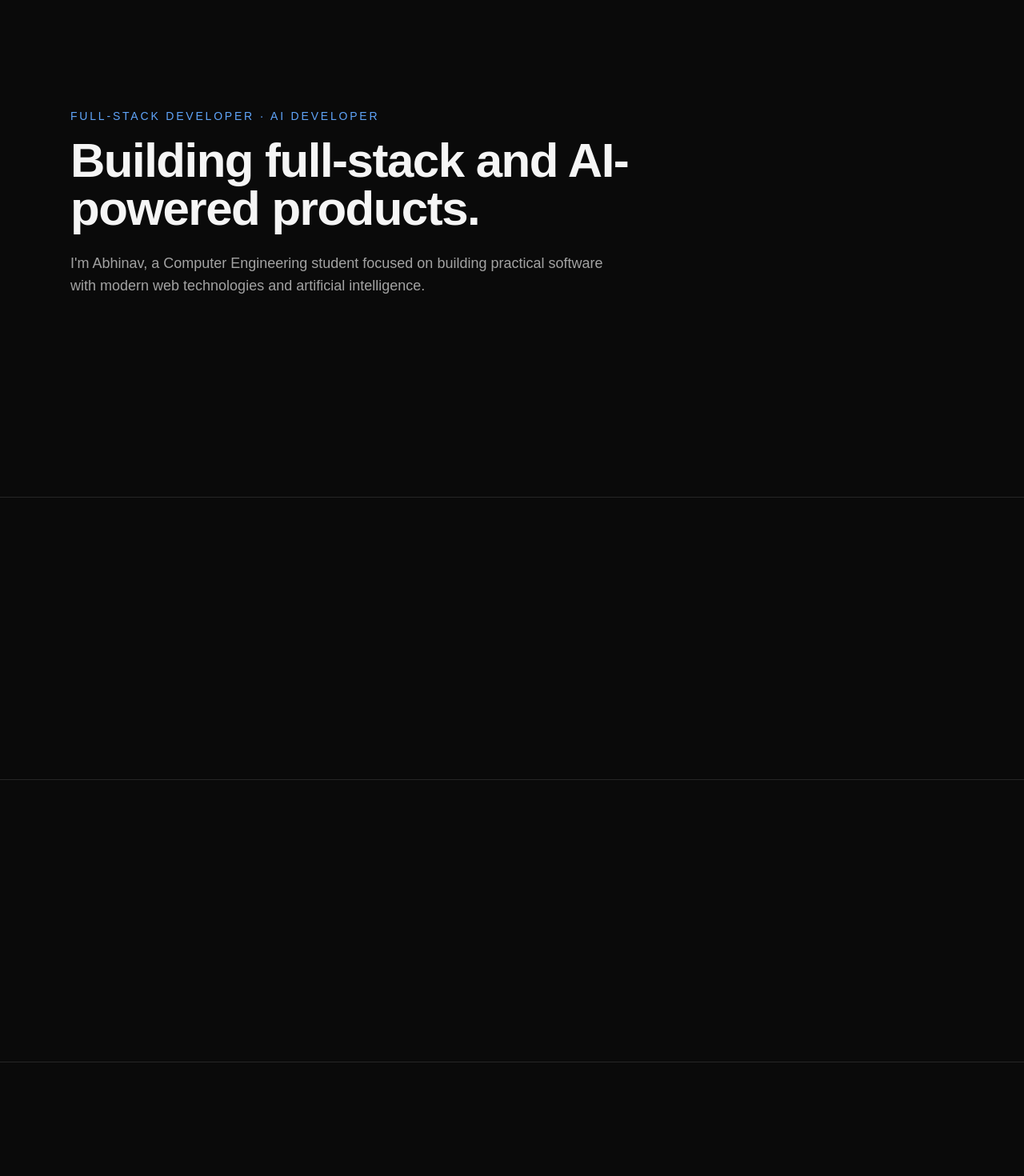
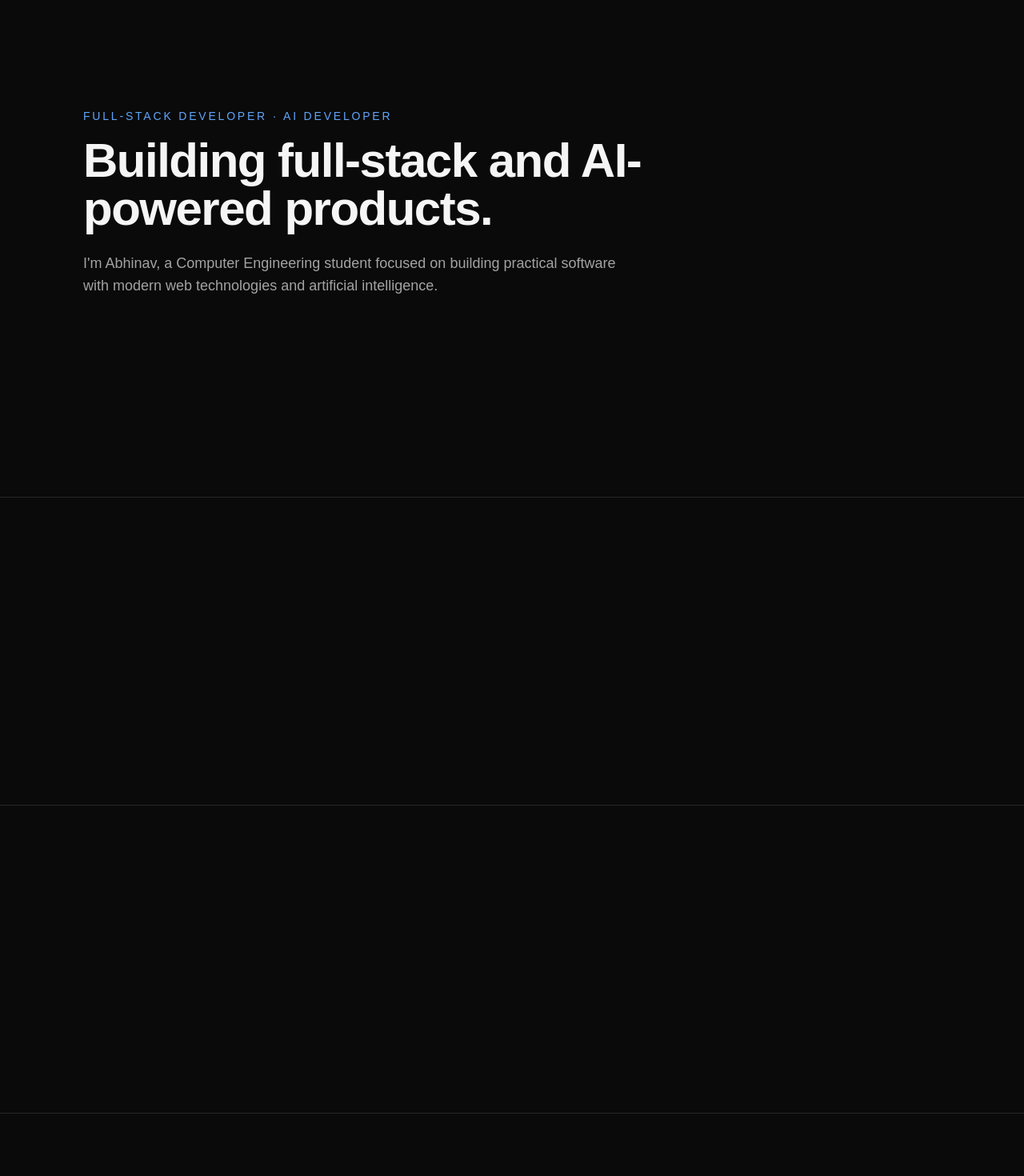
Before and after one commit to abhinav05-bhatpude/abhinav-portfolio, a Next.js app: page / in a window 1280 px wide. Shown: the part 180-1650 px from the top of the page at 80% size. Built offline with nearby package versions, Linux system fonts and the light colour scheme.

Commit message:
feat: add responsive layout primitives

```diff
--- a/src/app/page.tsx
+++ b/src/app/page.tsx
@@ -1,4 +1,6 @@
 import { Navbar } from "@/components/layout/Navbar";
+import { Container } from "@/components/ui/layout/Container";
+import { Section } from "@/components/ui/layout/Section";
 
 export default function Home() {
   return (
@@ -8,9 +10,10 @@ export default function Home() {
       <main>
         <section
           id="hero"
-          className="mx-auto flex min-h-[calc(100vh-4rem)] max-w-6xl items-center px-6 py-20"
+          className="flex min-h-[calc(100vh-4rem)] items-center py-20"
         >
-          <div className="w-full">
+          <Container>
+            <div>
               <p className="text-sm font-medium uppercase tracking-[0.2em] text-[var(--accent)]">
                 Full-Stack Developer · AI Developer
               </p>
@@ -25,37 +28,28 @@ export default function Home() {
                 artificial intelligence.
               </p>
             </div>
+          </Container>
         </section>
 
-        <section id="about" className="border-t border-[var(--border)]">
-          <div className="mx-auto max-w-6xl px-6 py-24">
+        <Section id="about">
           <div className="h-40" />
-          </div>
-        </section>
+        </Section>
 
-        <section id="skills" className="border-t border-[var(--border)]">
-          <div className="mx-auto max-w-6xl px-6 py-24">
+        <Section id="skills">
           <div className="h-40" />
-          </div>
-        </section>
+        </Section>
 
-        <section id="projects" className="border-t border-[var(--border)]">
-          <div className="mx-auto max-w-6xl px-6 py-24">
+        <Section id="projects">
           <div className="h-40" />
-          </div>
-        </section>
+        </Section>
 
-        <section id="journey" className="border-t border-[var(--border)]">
-          <div className="mx-auto max-w-6xl px-6 py-24">
+        <Section id="journey">
           <div className="h-40" />
-          </div>
-        </section>
+        </Section>
 
-        <section id="contact" className="border-t border-[var(--border)]">
-          <div className="mx-auto max-w-6xl px-6 py-24">
+        <Section id="contact">
           <div className="h-40" />
-          </div>
-        </section>
+        </Section>
       </main>
     </>
   );
--- /dev/null
+++ b/src/components/ui/layout/Container.tsx
@@ -0,0 +1,16 @@
+import type { ReactNode } from "react";
+
+interface ContainerProps {
+  children: ReactNode;
+  className?: string;
+}
+
+export function Container({ children, className = "" }: ContainerProps) {
+  return (
+    <div
+      className={`mx-auto w-full max-w-6xl px-6 sm:px-8 lg:px-10 ${className}`}
+    >
+      {children}
+    </div>
+  );
+}
--- /dev/null
+++ b/src/components/ui/layout/Section.tsx
@@ -0,0 +1,27 @@
+import type { ReactNode } from "react";
+import { Container } from "./Container";
+
+interface SectionProps {
+  children: ReactNode;
+  id?: string;
+  className?: string;
+  bordered?: boolean;
+}
+
+export function Section({
+  children,
+  id,
+  className = "",
+  bordered = true,
+}: SectionProps) {
+  return (
+    <section
+      id={id}
+      className={`${bordered ? "border-t border-[var(--border)]" : ""} ${className}`}
+    >
+      <Container>
+        <div className="py-20 sm:py-24 lg:py-28">{children}</div>
+      </Container>
+    </section>
+  );
+}
```
Lines whose indentation alone changed are shown as unchanged.
